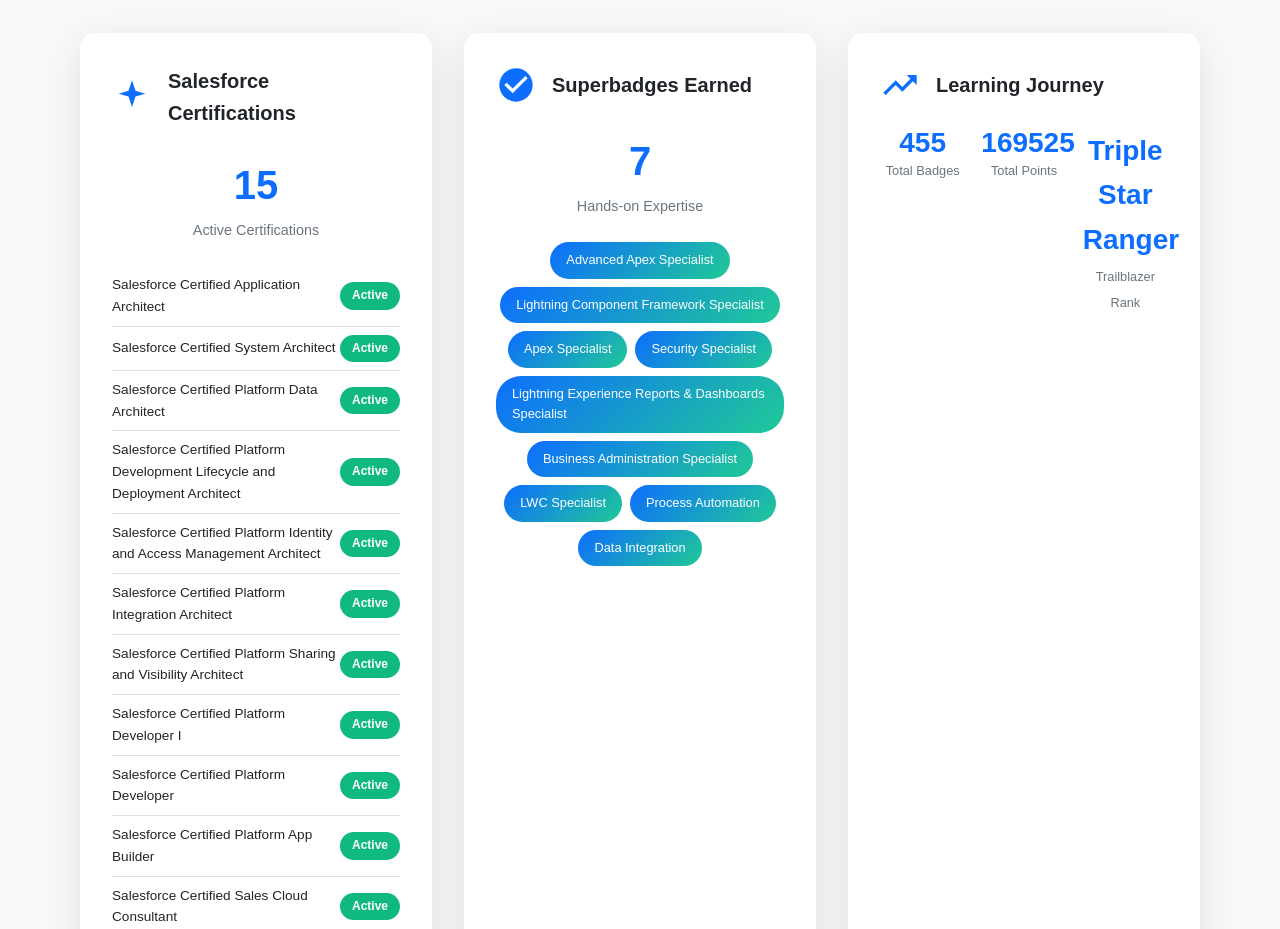
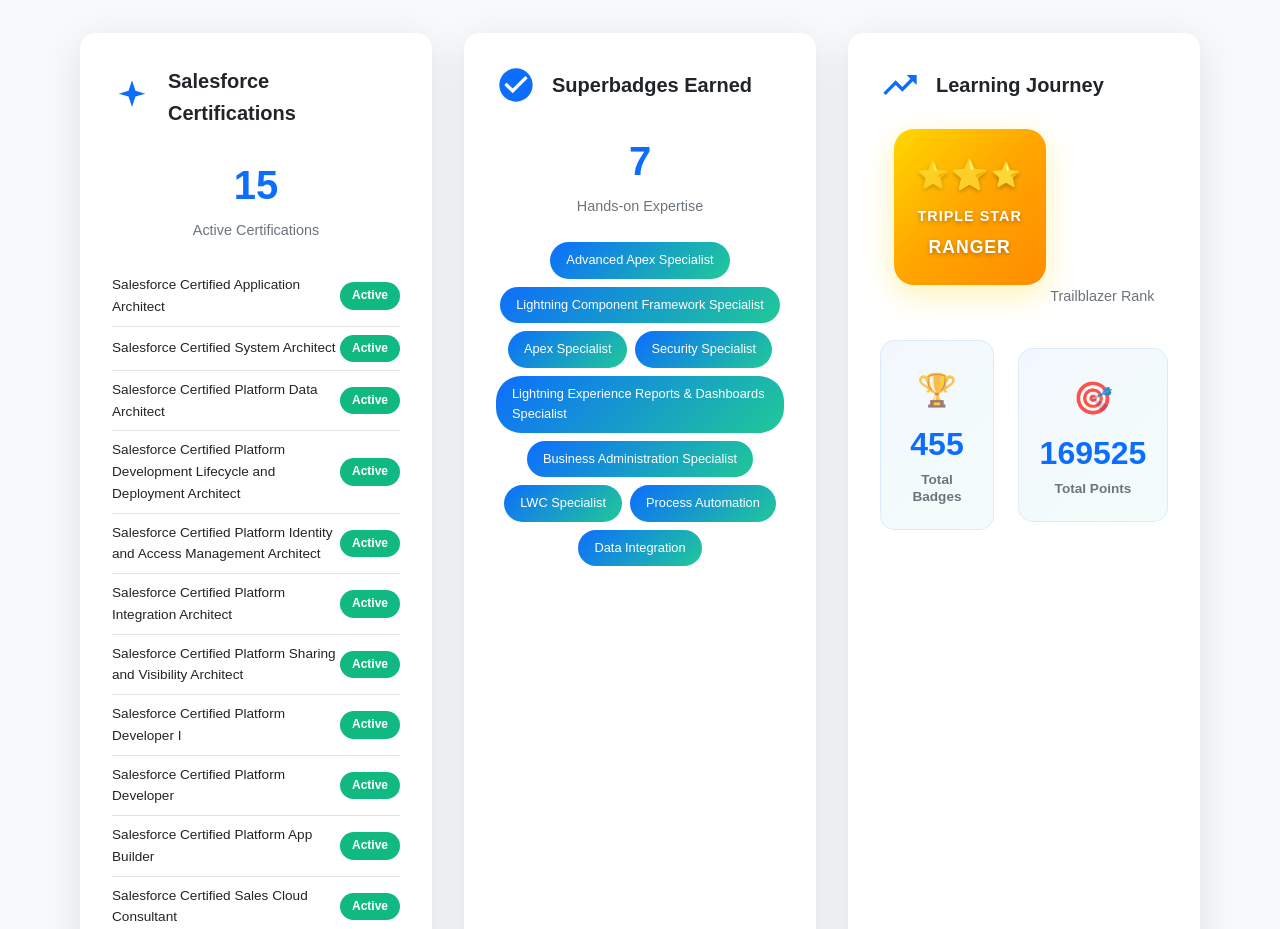
Before and after one commit to tilakkumarmallesh/tilak.github.io, a plain HTML site: page index.html in a window 1280 px wide. Shown: the part 5560-6489 px from the top of the page. Drawn offline with Linux system fonts and the light colour scheme.

Commit message:
fixed Learning journey from row to vertical

```diff
--- a/index.html
+++ b/index.html
@@ -520,22 +520,36 @@
                     <h3>Learning Journey</h3>
                 </div>
                 <div class="card-content">
-    <div class="stats-grid">
-        <div class="stat-item">
-            <span class="stat-number" data-target="455">0</span>
+                    <!-- Triple Star Ranger Badge -->
+                    <div class="trailblazer-rank-display">
+                        <div class="rank-badge">
+                            <div class="badge-icon">
+                                <div class="star-group">
+                                    <span class="star">⭐</span>
+                                    <span class="star">⭐</span>
+                                    <span class="star">⭐</span>
+                                </div>
+                                <div class="rank-text">TRIPLE STAR</div>
+                                <div class="ranger-text">RANGER</div>
+                            </div>
+                        </div>
+                        <span class="rank-label">Trailblazer Rank</span>
+                    </div>
+
+                    <!-- Vertical Stats Grid -->
+                    <div class="stats-grid-vertical">
+                        <div class="stat-item-vertical">
+                            <div class="stat-icon">🏆</div>
+                            <span class="stat-number" data-target="455">455</span>
                             <span class="stat-label">Total Badges</span>
                         </div>
-        <div class="stat-item">
-            <span class="stat-number" data-target="169525">0</span>
+                        <div class="stat-item-vertical">
+                            <div class="stat-icon">🎯</div>
+                            <span class="stat-number" data-target="169525">169,525</span>
                             <span class="stat-label">Total Points</span>
-        </div>
-        <div class="stat-item">
-            <span class="stat-rank">Triple Star Ranger</span>
-            <span class="stat-label">Trailblazer Rank</span>
                         </div>
                     </div>
                 </div>
-
             </div>
 
             <!-- Trailblazer Profile Link -->
--- a/style.css
+++ b/style.css
@@ -1241,3 +1241,179 @@
         grid-template-columns: 1fr;
     }
 }
+
+/* Triple Star Ranger Badge Display */
+.trailblazer-rank-display {
+    text-align: center;
+    margin-bottom: 2rem;
+}
+
+.rank-badge {
+    display: inline-block;
+    background: linear-gradient(135deg, #FFD700, #FFA500, #FF8C00);
+    border-radius: 20px;
+    padding: 1.5rem;
+    box-shadow: 0 10px 30px rgba(255, 215, 0, 0.3);
+    margin-bottom: 1rem;
+    position: relative;
+    overflow: hidden;
+}
+
+.rank-badge::before {
+    content: '';
+    position: absolute;
+    top: -50%;
+    left: -50%;
+    width: 200%;
+    height: 200%;
+    background: linear-gradient(45deg, transparent, rgba(255, 255, 255, 0.1), transparent);
+    transform: rotate(45deg);
+    animation: shine 3s infinite;
+}
+
+@keyframes shine {
+    0% { transform: translateX(-100%) translateY(-100%) rotate(45deg); }
+    50% { transform: translateX(100%) translateY(100%) rotate(45deg); }
+    100% { transform: translateX(-100%) translateY(-100%) rotate(45deg); }
+}
+
+.badge-icon {
+    position: relative;
+    z-index: 2;
+}
+
+.star-group {
+    display: flex;
+    justify-content: center;
+    align-items: center;
+    gap: 0.25rem;
+    margin-bottom: 0.5rem;
+}
+
+.star {
+    font-size: 1.5rem;
+    color: #fff;
+    text-shadow: 0 2px 4px rgba(0, 0, 0, 0.3);
+    animation: twinkle 2s infinite;
+}
+
+.star:nth-child(2) {
+    animation-delay: 0.5s;
+    font-size: 1.75rem;
+}
+
+.star:nth-child(3) {
+    animation-delay: 1s;
+}
+
+@keyframes twinkle {
+    0%, 100% { opacity: 1; transform: scale(1); }
+    50% { opacity: 0.7; transform: scale(1.1); }
+}
+
+.rank-text {
+    font-size: 0.9rem;
+    font-weight: 800;
+    color: #fff;
+    letter-spacing: 1px;
+    text-shadow: 0 2px 4px rgba(0, 0, 0, 0.3);
+    margin-bottom: 0.25rem;
+}
+
+.ranger-text {
+    font-size: 1.1rem;
+    font-weight: 800;
+    color: #fff;
+    letter-spacing: 1px;
+    text-shadow: 0 2px 4px rgba(0, 0, 0, 0.3);
+}
+
+.rank-label {
+    font-size: 0.9rem;
+    color: var(--color-text-secondary);
+    font-weight: 500;
+}
+
+/* Vertical Stats Grid */
+.stats-grid-vertical {
+    display: flex;
+    flex-direction: column;
+    gap: 1.5rem;
+    align-items: center;
+}
+
+.stat-item-vertical {
+    display: flex;
+    flex-direction: column;
+    align-items: center;
+    background: linear-gradient(135deg, rgba(13, 110, 253, 0.05), rgba(32, 201, 151, 0.05));
+    padding: 1.5rem;
+    border-radius: 15px;
+    width: 100%;
+    max-width: 200px;
+    transition: all 0.3s ease;
+    border: 1px solid rgba(13, 110, 253, 0.1);
+}
+
+.stat-item-vertical:hover {
+    transform: translateY(-5px);
+    box-shadow: 0 10px 25px rgba(13, 110, 253, 0.15);
+    border-color: var(--color-primary);
+}
+
+.stat-icon {
+    font-size: 2rem;
+    margin-bottom: 0.75rem;
+    opacity: 0.8;
+}
+
+.stat-item-vertical .stat-number {
+    font-size: 2rem;
+    font-weight: 800;
+    color: var(--color-primary);
+    margin-bottom: 0.5rem;
+    line-height: 1;
+}
+
+.stat-item-vertical .stat-label {
+    font-size: 0.85rem;
+    color: var(--color-text-secondary);
+    font-weight: 600;
+    text-align: center;
+    line-height: 1.2;
+}
+
+/* Alternative: If you want horizontal layout on larger screens */
+@media (min-width: 768px) {
+    .stats-grid-vertical {
+        flex-direction: row;
+        justify-content: space-around;
+    }
+
+    .stat-item-vertical {
+        max-width: 150px;
+    }
+}
+
+/* Keep vertical on mobile */
+@media (max-width: 767px) {
+    .stats-grid-vertical {
+        flex-direction: column;
+    }
+
+    .stat-item-vertical {
+        max-width: 180px;
+    }
+
+    .rank-badge {
+        padding: 1rem;
+    }
+
+    .star {
+        font-size: 1.25rem;
+    }
+
+    .star:nth-child(2) {
+        font-size: 1.5rem;
+    }
+}
```
Lines whose indentation alone changed are shown as unchanged.
